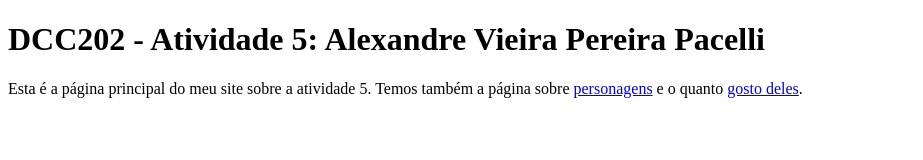
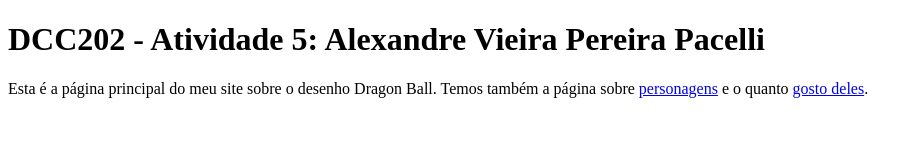
Before and after one commit to ufjf-dcc202/ufjf-dcc202-2023-3-b-atv5-AlexandreVp, a website: page index.html in a window 1280 px wide. Shown: the whole page, without its empty margins (0-923 px from the left). Drawn offline with Linux system fonts and the light colour scheme.

Commit message:
Atualizando conteúdo do parágrafo na index.html

```diff
--- a/index.html
+++ b/index.html
@@ -9,7 +9,7 @@
     <main>
         <h1>DCC202 - Atividade 5: Alexandre Vieira Pereira Pacelli</h1>
         <p>
-            Esta é a página principal do meu site sobre a atividade 5. Temos também a página sobre <a href="personagens.html">personagens</a> e o quanto <a href="preferencias.html">gosto deles</a>.
+            Esta é a página principal do meu site sobre o desenho Dragon Ball. Temos também a página sobre <a href="personagens.html">personagens</a> e o quanto <a href="preferencias.html">gosto deles</a>.
         </p>
     </main>
 </body>
```
